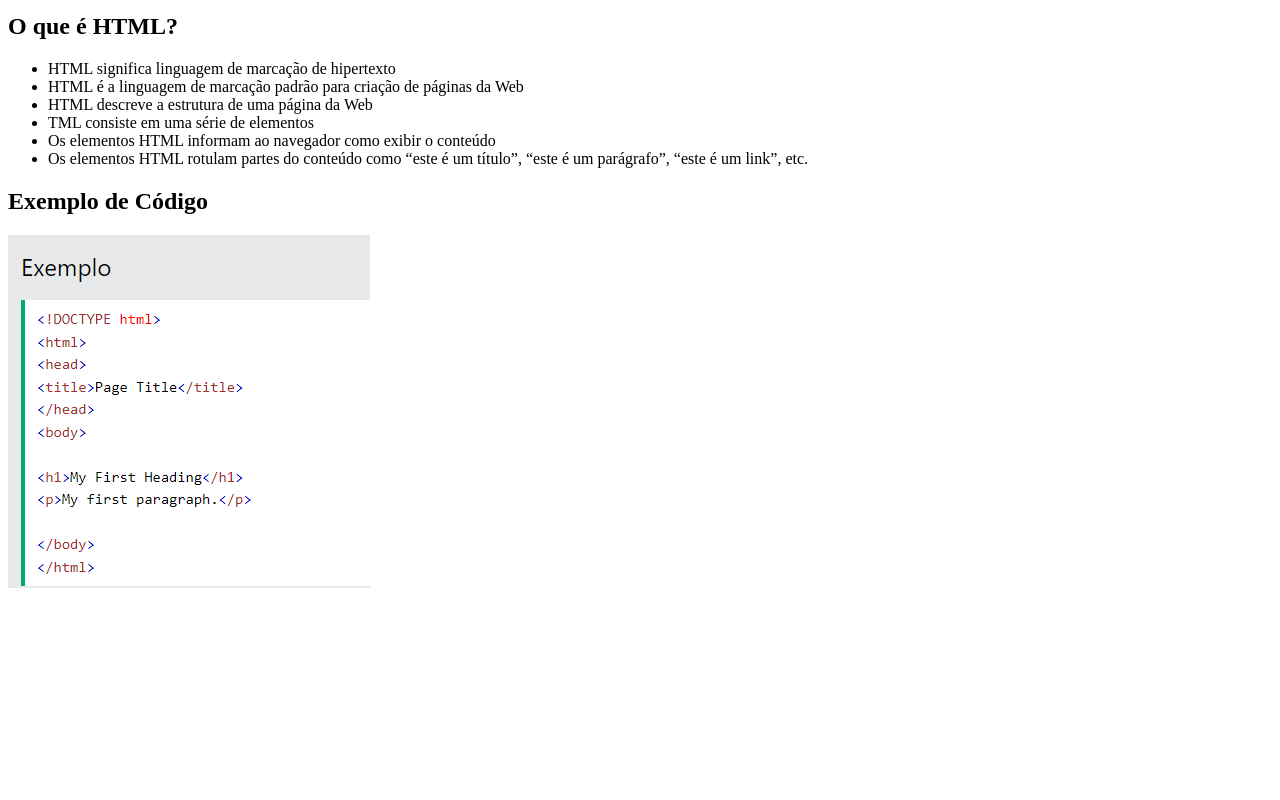
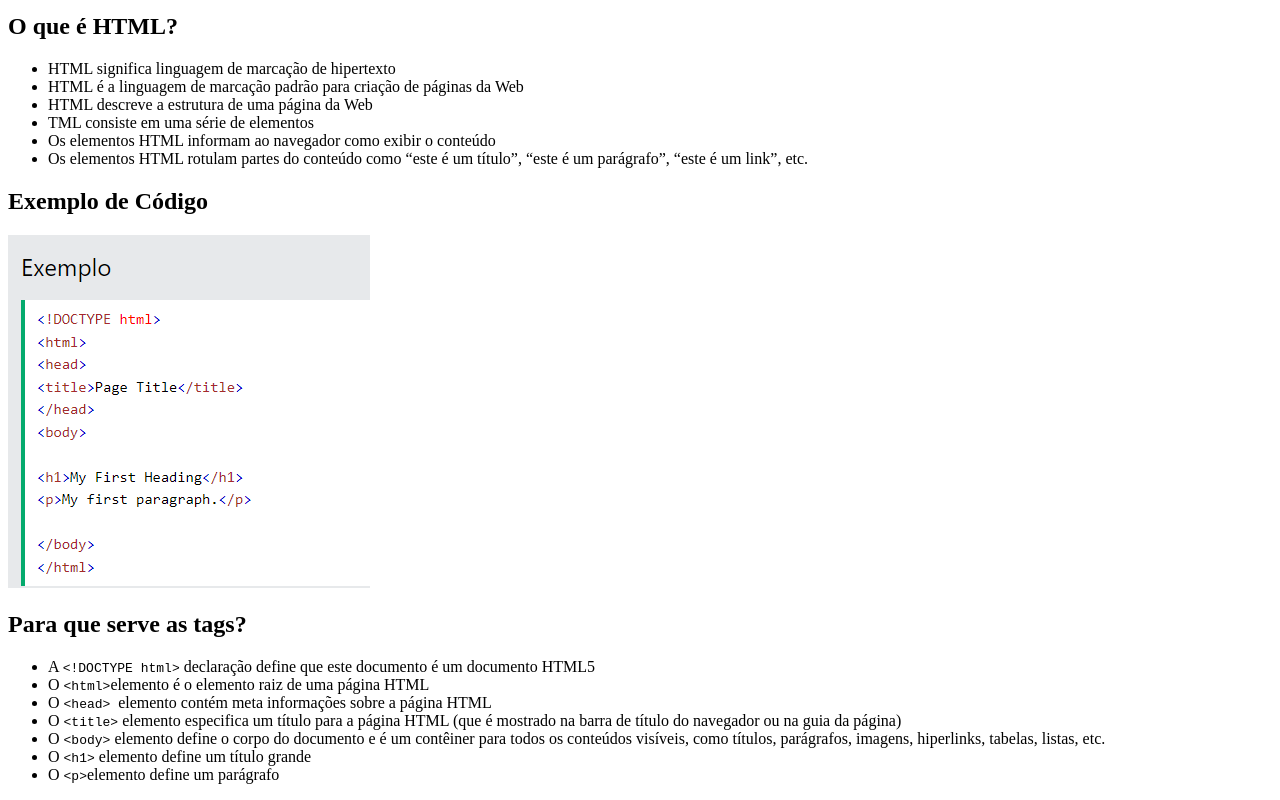
Before and after one commit to mayarasantanna2/meuprimeirosite, a plain HTML site: page index.html in a window 1280 px wide. Shown: the part 350-1150 px from the top of the page. Before the commit the page ends 950 px from the top, so only its background shows below. Drawn offline with Linux system fonts and the light colour scheme.

Commit message:
Para que serve as tags?

```diff
--- a/index.html
+++ b/index.html
@@ -20,5 +20,15 @@
 	</ul>
 	<h2>Exemplo de Código</h2>
 	<img src="img/Exemplo html.PNG" alt="Exemplo básico html">
+	<h2>Para que serve as tags?</h2>
+	<ul>
+		<li>A <code>&lt;!DOCTYPE html&gt;</code> declaração define que este documento é um documento HTML5</li>
+		<li>O <code>&lt;html&gt;</code>elemento é o elemento raiz de uma página HTML</li>
+		<li>O <code>&lt;head&gt; </code>elemento contém meta informações sobre a página HTML</li>
+		<li>O <code>&lt;title&gt;</code> elemento especifica um título para a página HTML (que é mostrado na barra de título do navegador ou na guia da página)</li>
+		<li>O <code>&lt;body&gt;</code> elemento define o corpo do documento e é um contêiner para todos os conteúdos visíveis, como títulos, parágrafos, imagens, hiperlinks, tabelas, listas, etc.</li>
+		<li>O <code>&lt;h1&gt;</code> elemento define um título grande</li>
+		<li>O <code>&lt;p&gt;</code>elemento define um parágrafo</li>
+	</ul>
 </body>
 </html>
```
